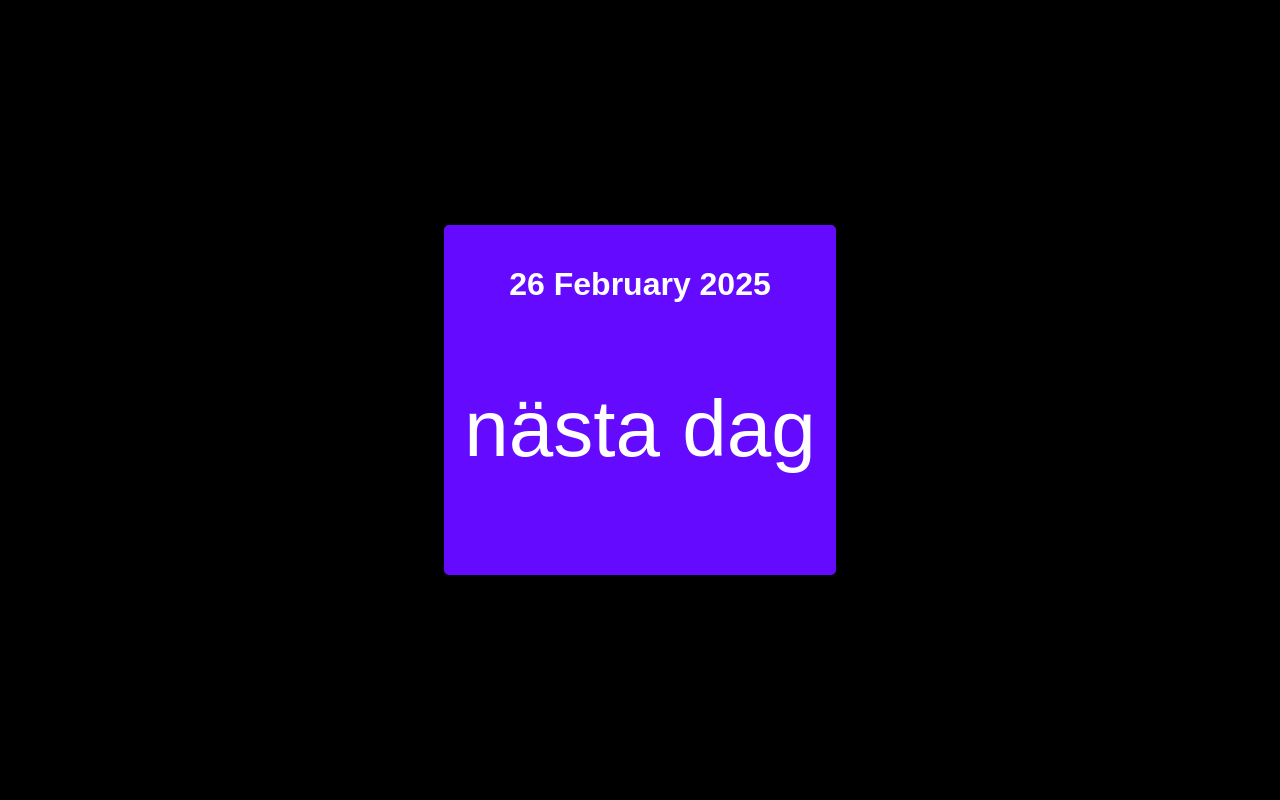
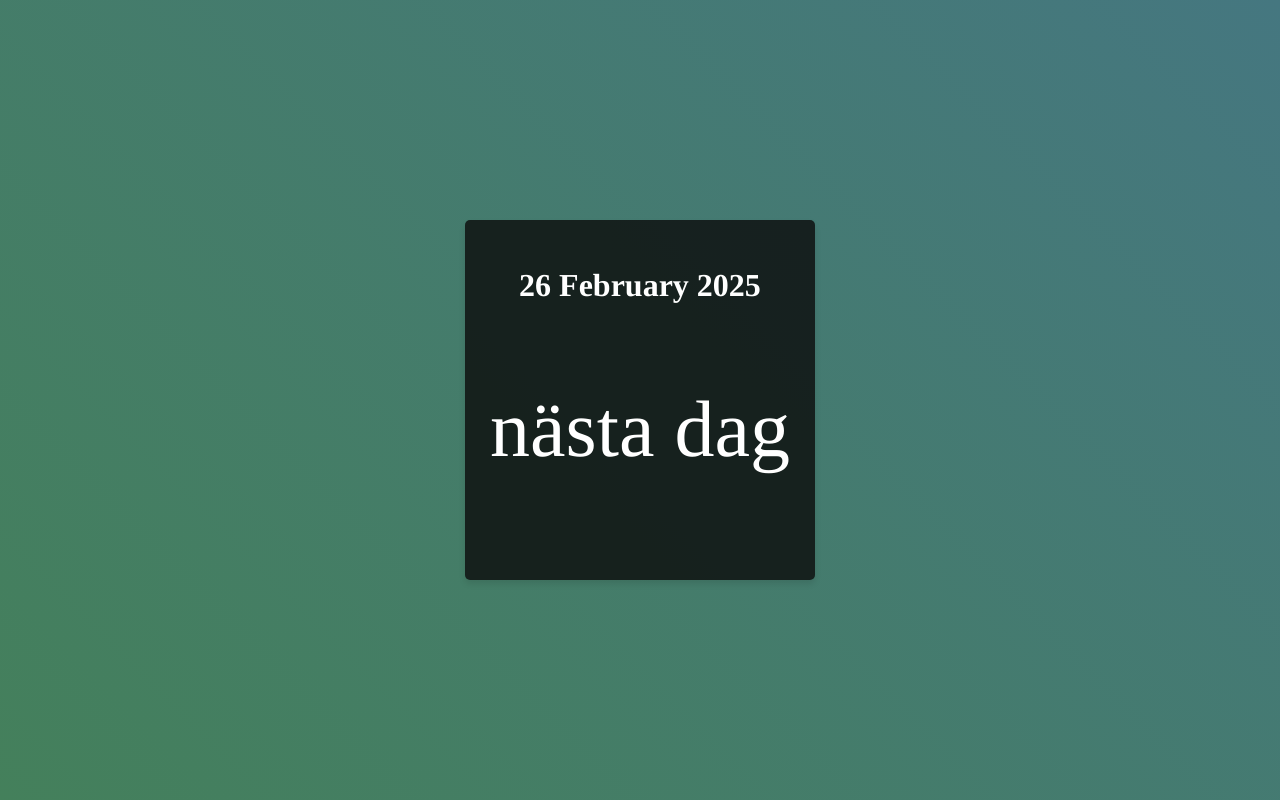
Before and after one commit to lenna-gabbe/quotesday, a Flask app: page / in a window 1280 px wide. Run offline with Flask 3, Linux system fonts and the light colour scheme.

Commit message:
Updated HTML and styles

```diff
--- a/main.py
+++ b/main.py
@@ -21,4 +21,8 @@ def daily_quote():
     return render_template("index.html", quote=quote, date=formatted_date)
 
 if __name__ == "__main__":
-    app.run(host="0.0.0.0", port=8080)
+    import os
+
+    port = int(os.environ.get("PORT", 10000))  # Render sätter PORT-variabeln automatiskt
+
+    app.run(host="0.0.0.0", port=port)
--- a/templates/index.html
+++ b/templates/index.html
@@ -6,8 +6,8 @@
     <title>God dag Tim</title>
     <style>
         body {
-            font-family: Arial, sans-serif;
-            background: black;
+            font-family: times, sans-serif;
+            background: linear-gradient(45deg, #44805b, #457780);
             color: white;
             text-align: center;
             display: flex;
@@ -17,8 +17,8 @@
             margin: 0;
         }
         .quote-box {
-            background: rgba(100, 10, 255, 1);
-            padding: 20px;
+            background: rgba(10, 10, 10, 0.8);
+            padding: 25px;
             border-radius: 5px;
             box-shadow: 0 4px 6px rgba(0, 0, 0, 0.1);
             max-width: 80%;
```
Also changed, not shown: 2 other files.
